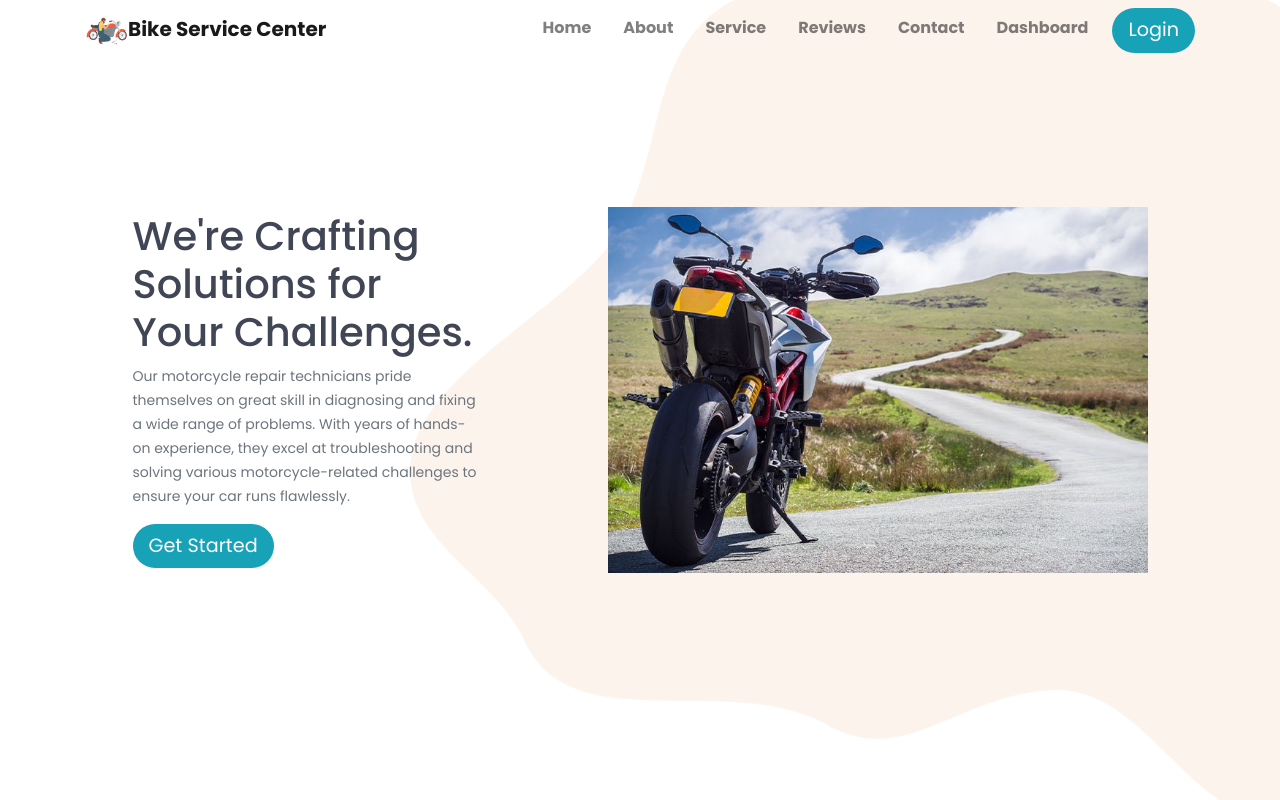
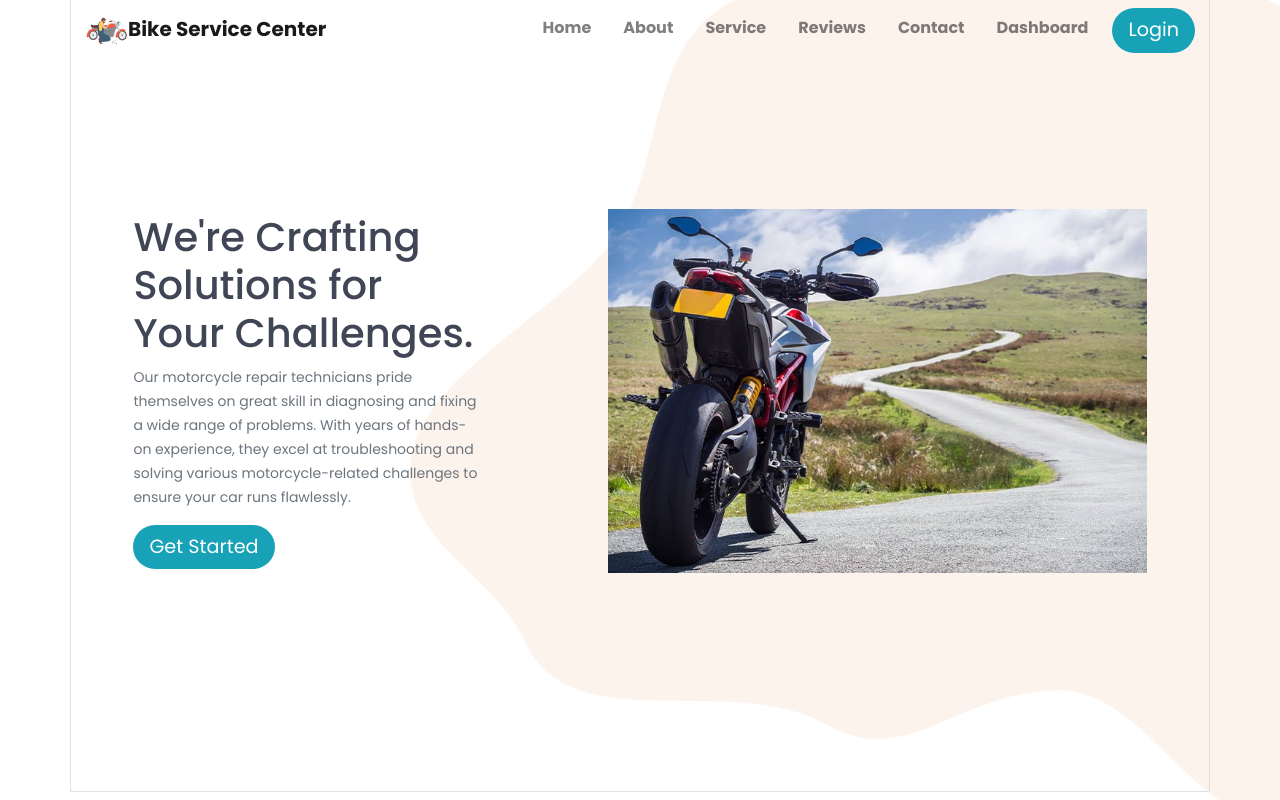
Before and after one commit to DINKAR202/Bike_Service_Application, a React (Create React App) app: page / in a window 1280 px wide. Shown: the top 800 px of the page. Built offline with nearby package versions, Linux system fonts and the light colour scheme; no server answers.

Commit message:
upload commit

```diff
--- a/src/Components/HomeComponents/Banner/Banner.js
+++ b/src/Components/HomeComponents/Banner/Banner.js
@@ -12,7 +12,7 @@ const Banner = () => {
       transition={{ delay: 0.5, type: "spring", stiffness: 2500 }}
       id="home"
     >
-      <Container>
+      <Container className="border">
         <Row className="align-items-center justify-content-center banner">
           <Col md={4}>
             <h1>We're Crafting Solutions for Your Challenges.</h1>
```
